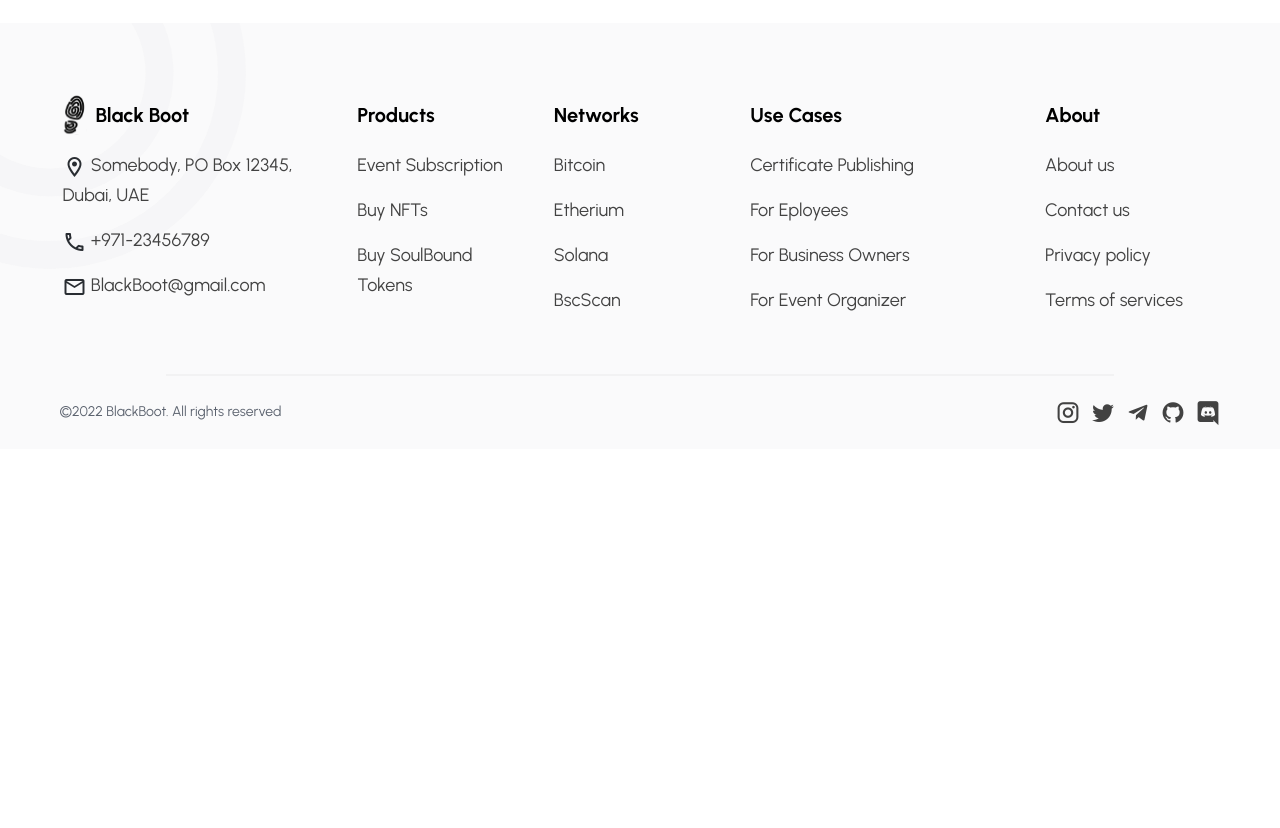
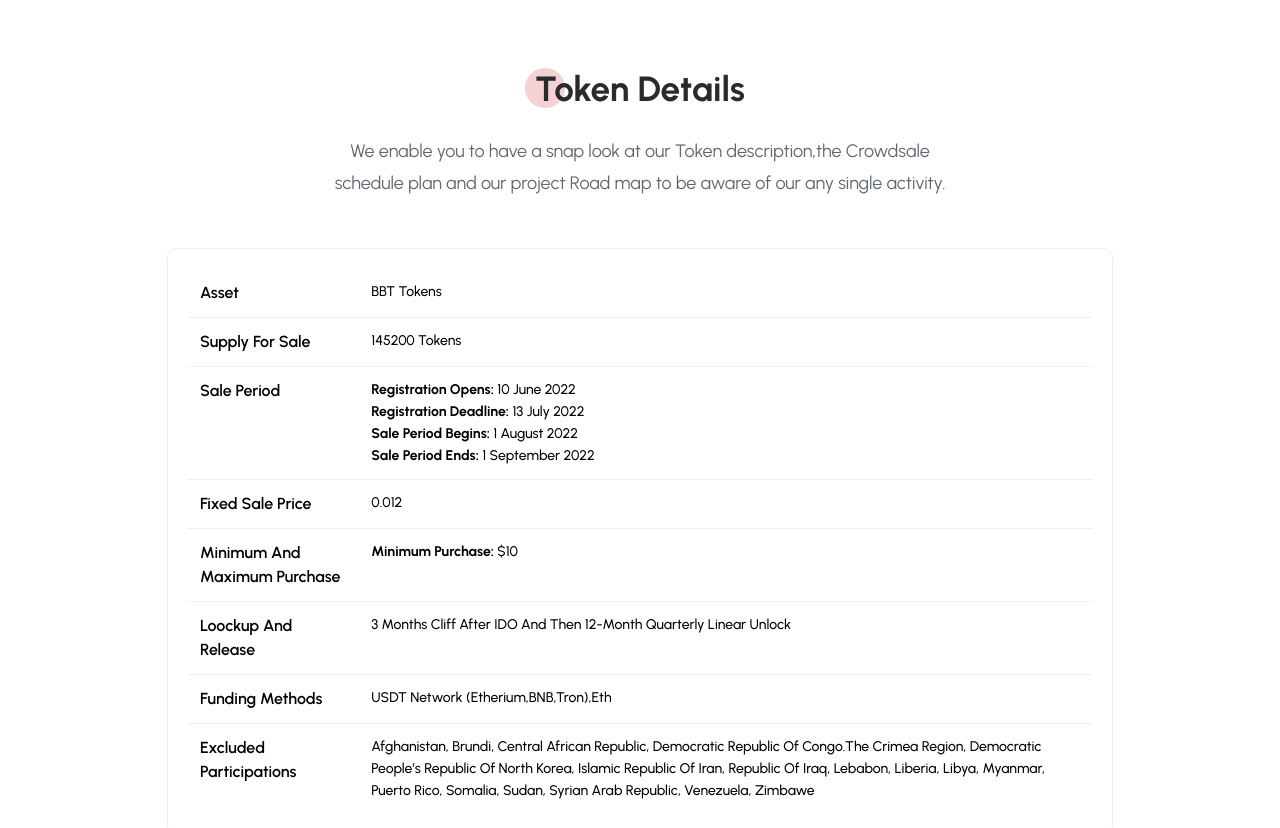
Before and after one commit to BlackBoot-io/Site, a Nuxt app: page / in a window 1280 px wide. Shown: the part 2500-3328 px from the top of the page. Before the commit the page ends 2949 px from the top, so only its background shows below. Built offline with nearby package versions, Linux system fonts and the light colour scheme.

Commit message:
add details table

```diff
--- a/assets/scss/_main.scss
+++ b/assets/scss/_main.scss
@@ -126,7 +126,7 @@
   text-align: center;
   letter-spacing: -0.0041em;
   color: #616771;
-  max-width: 550px;
+  max-width: 613px;
   margin: 20px auto 0 auto!important;
   display: block;
 }
--- a/components/base/Footer.vue
+++ b/components/base/Footer.vue
@@ -237,14 +237,6 @@ footer {
   flex-direction: column;
   overflow: hidden;
 
-  @include res($sm) {
-    margin-top: -145px;
-  }
-
-  @include res(510px) {
-    margin-top: -175px;
-  }
-
   &:before,
   &:after {
     content: "";
--- /dev/null
+++ b/components/section/Details.vue
@@ -0,0 +1,139 @@
+<template>
+  <v-container class="details">
+    <v-row>
+      <v-col cols="12" lg="12" class="text-center">
+        <h3 class="title-main dot-pink">
+          <span>Token Details</span>
+        </h3>
+        <p class="title-sub">
+          We enable you to have a snap look at our Token description,the Crowdsale  schedule plan and our project Road map to be aware of our any single activity.
+        </p>
+      </v-col>
+    </v-row>
+    <v-row>
+      <v-col cols="12" class="details-table">
+        <template>
+          <v-simple-table>
+            <template v-slot:default>
+              <tbody>
+                <tr
+                  v-for="item in details"
+                  :key="item.name"
+                >
+                  <td>{{ item.name }}</td>
+                  <td v-html="item.value"></td>
+                </tr>
+              </tbody>
+            </template>
+          </v-simple-table>
+        </template>
+      </v-col>
+    </v-row>
+  </v-container>
+</template>
+
+<script>
+  export default {
+    data: () => ({
+      details: [
+        {
+          name: 'Asset',
+          value: 'BBT Tokens',
+        },
+        {
+          name: 'Supply for sale',
+          value: '145200 Tokens',
+        },
+        {
+          name: 'Sale period',
+          value: '<span>Registration opens:</span> 10 June 2022<br><span>Registration deadline:</span> 13 July 2022<br><span>Sale period begins:</span> 1 August 2022<br><span>Sale period ends:</span> 1 September 2022<br>',
+        },
+        {
+          name: 'Fixed sale price',
+          value: '0.012',
+        },
+        {
+          name: 'minimum and maximum purchase',
+          value: '<span>Minimum purchase:</span> $10',
+        },
+        {
+          name: 'Loockup and release',
+          value: '3 months cliff after IDO and then 12-month quarterly linear unlock',
+        },
+        {
+          name: 'Funding methods',
+          value: 'USDT network (etherium,BNB,Tron),Eth',
+        },
+        {
+          name: 'Excluded participations',
+          value: 'Afghanistan, brundi, central african republic, democratic republic of congo.the crimea region, democratic people’s republic of north korea, islamic republic of iran, republic of iraq, lebabon, liberia, libya, myanmar, puerto rico, somalia, sudan, syrian arab republic, venezuela, zimbawe',
+        },
+      ],
+    }),
+  }
+</script>
+
+<style lang="scss">
+@import '~/assets/scss/_variables.scss';
+@import '~/assets/scss/_mixins.scss';
+
+.details {
+  padding-top: 40px;
+  padding-bottom: 80px;
+
+  .details-table {
+    margin-top: 25px;
+    display: flex;
+    justify-content: center;
+
+    .v-data-table {
+      line-height: 1.5;
+      max-width: 946px;
+
+      border: 1px solid #EFEFF0;
+      border-radius: 10px;
+      padding: 20px;
+      flex: 1;
+
+      tr {
+        transition: 0.2s;
+
+        &:hover {
+          background: #f9f9f9!important;
+        }
+
+        &:not(:last-child) {
+          td {
+            border-bottom: 1px solid #EFEFF0!important;
+          }
+        }
+
+        td {
+          text-transform: capitalize;
+          color: #000000;
+          height: auto;
+          padding: 12px;
+          vertical-align: top;
+
+          &:first-child {
+            font-weight: 600;
+            font-size: 16px;
+            min-width: 40%;
+          }
+
+          &:nth-child(2) {
+            font-weight: 500;
+            font-size: 14px;
+            line-height: 22px;
+
+            span {
+              font-weight: 700;
+            }
+          }
+        }
+      }
+    }
+  }
+}
+
+</style>
--- a/pages/index.vue
+++ b/pages/index.vue
@@ -4,6 +4,7 @@
     <SectionFutures />
     <SectionServices />
     <SectionBenefits />
+    <SectionDetails />
   </div>
 </template>
 
```
